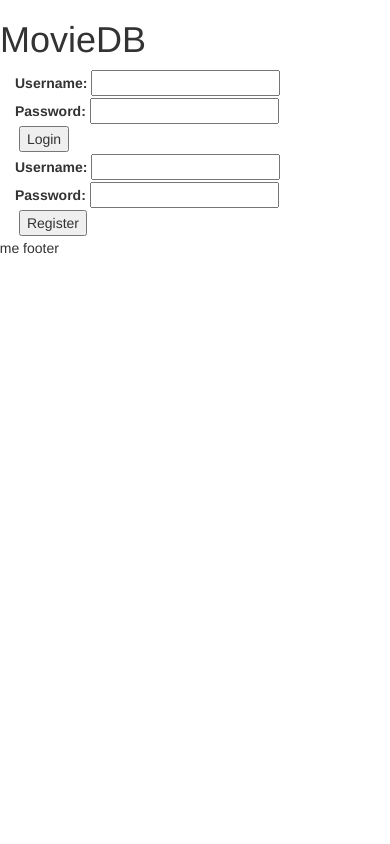
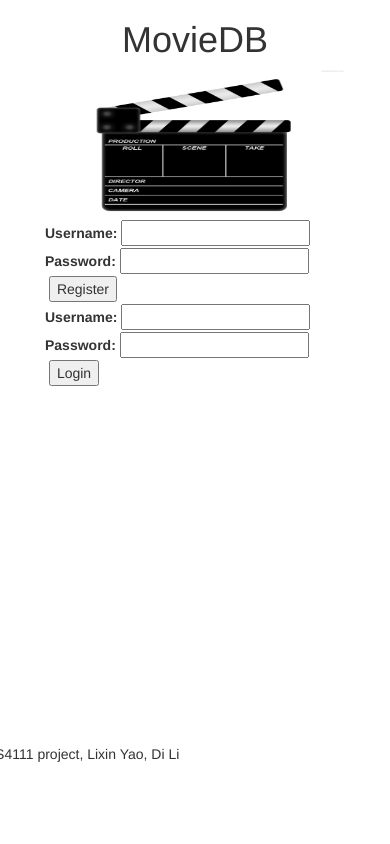
Before and after one commit to Staniel/Database-course-project, a Django app: page /login/ in a window 390 px wide. Run offline with Django 3.2, Linux system fonts and the light colour scheme; some libraries are stand-ins or nearby versions.

Commit message:
simple style of login page

```diff
--- a/moviedb/movie/static/login.css
+++ b/moviedb/movie/static/login.css
@@ -1,4 +1,26 @@
-#content-main {
-    float: left;
-    width: 100%;
+
+#frontpic {
+	 display: block;
+    margin-left: auto;
+    margin-right: auto;
 }
+html, body {
+  height: 100%;
+}
+
+#wrap {
+  min-height: 100%;
+}
+
+#main {
+  overflow:auto;
+  padding-bottom:150px; /* this needs to be bigger than footer height*/
+}
+
+.footer {
+  position: relative;
+  margin-top: -150px; /* negative value of footer height */
+  height: 150px;
+  clear:both;
+  padding-top:50px;
+}
--- a/moviedb/movie/templates/movie/base.html
+++ b/moviedb/movie/templates/movie/base.html
@@ -9,6 +9,7 @@
     <meta name="author" content="">
     <link rel="icon" href="http://getbootstrap.com/favicon.ico">
      <!-- Latest compiled and minified CSS -->
+<link rel="stylesheet" href="{{STATIC_URL}}login.css">
 <link rel="stylesheet" href="https://maxcdn.bootstrapcdn.com/bootstrap/3.3.0/css/bootstrap.min.css">
 
 
@@ -26,11 +27,17 @@
    <title>{% block title %}MovieDB, find the movie  {% endblock %}</title>
  </head>
  <body>
-  <h1>MovieDB</h1>
-   {% block main %}{% endblock %}
+  <div id="wrap">
+    <div id="main" class="container clear-top">
+      <div class="container">
+        <h1 align="center">MovieDB</h1>
+      </div>
+      {% block main %}{% endblock %}
+    </div>
+  </div>
 
  </body>
  <div class="row footer col-md-offset-5">
-       <p>some footer</p>
+       <p>CS4111 project, Lixin Yao, Di Li</p>
   </div>
 </html>
--- a/moviedb/movie/templates/movie/loginandreg.html
+++ b/moviedb/movie/templates/movie/loginandreg.html
@@ -3,7 +3,32 @@
 {% block main %}
 {% load staticfiles %}
 <div class="container">
-<div id="content-main">
+  <div>
+    <img id="frontpic" src="{{STATIC_URL}}front.jpg" alt="Movie picture" width=300 height=150 >
+  </div>
+
+<div id="content-main" class="col-md-7">
+<form action="{% url 'moviedb:register'%}" method="post" id="register-form"><input type='hidden' name='csrfmiddlewaretoken' value='hfMlMRlhNOXnJBmqnjnagEHVf4Yg4kAr' />
+  {% csrf_token %}
+  <div class="form-row">
+
+    <label class="required" for="id_username">Username:</label> <input id="id_username" maxlength="254" name="username" type="text" />
+  </div>
+  <div class="form-row">
+
+    <label class="required" for="id_password">Password:</label> <input id="id_password" name="password" type="password" />
+    <input type="hidden" name="next" value="/admin/" />
+  </div>
+  {% if registermsg %}
+    <p>{{registermsg}}</p>
+  {%endif%}
+  <div class="submit-row">
+    <label>&nbsp;</label><input type="submit" value="Register" />
+  </div>
+</form>
+</div>
+
+<div id="content-main" class="col-md-5">
 <form action="{% url 'moviedb:login'%}" method="post" id="login-form"><input type='hidden' name='csrfmiddlewaretoken' value='hfMlMRlhNOXnJBmqnjnagEHVf4Yg4kAr' />
   {% csrf_token %}
   <div class="form-row">
@@ -24,25 +49,5 @@
 </form>
 </div>
 
-<div id="content-main">
-<form action="{% url 'moviedb:register'%}" method="post" id="register-form"><input type='hidden' name='csrfmiddlewaretoken' value='hfMlMRlhNOXnJBmqnjnagEHVf4Yg4kAr' />
-  {% csrf_token %}
-  <div class="form-row">
-
-    <label class="required" for="id_username">Username:</label> <input id="id_username" maxlength="254" name="username" type="text" />
-  </div>
-  <div class="form-row">
-
-    <label class="required" for="id_password">Password:</label> <input id="id_password" name="password" type="password" />
-    <input type="hidden" name="next" value="/admin/" />
-  </div>
-  {% if registermsg %}
-    <p>{{registermsg}}</p>
-  {%endif%}
-  <div class="submit-row">
-    <label>&nbsp;</label><input type="submit" value="Register" />
-  </div>
-</form>
-</div>
 </div>
 {% endblock %}
```
Also changed, not shown: moviedb/movie/static/front.jpg (added).
